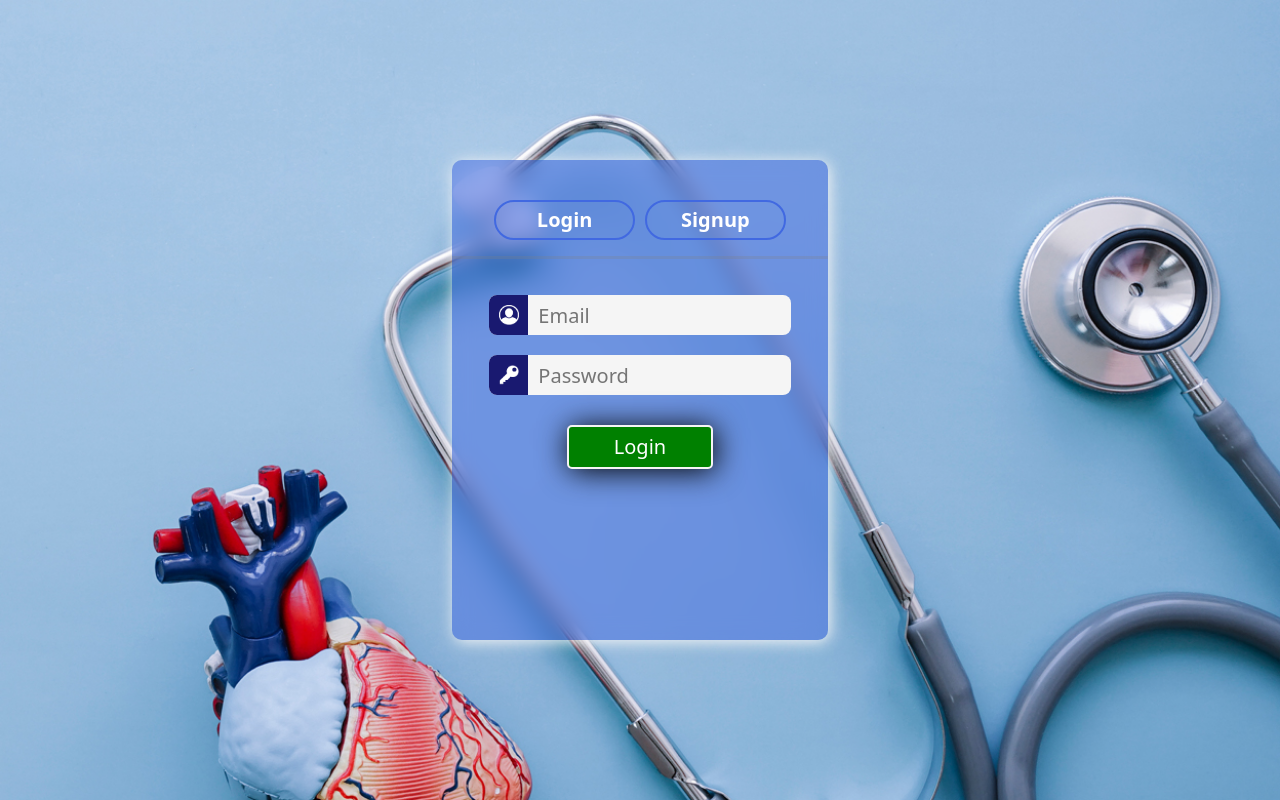
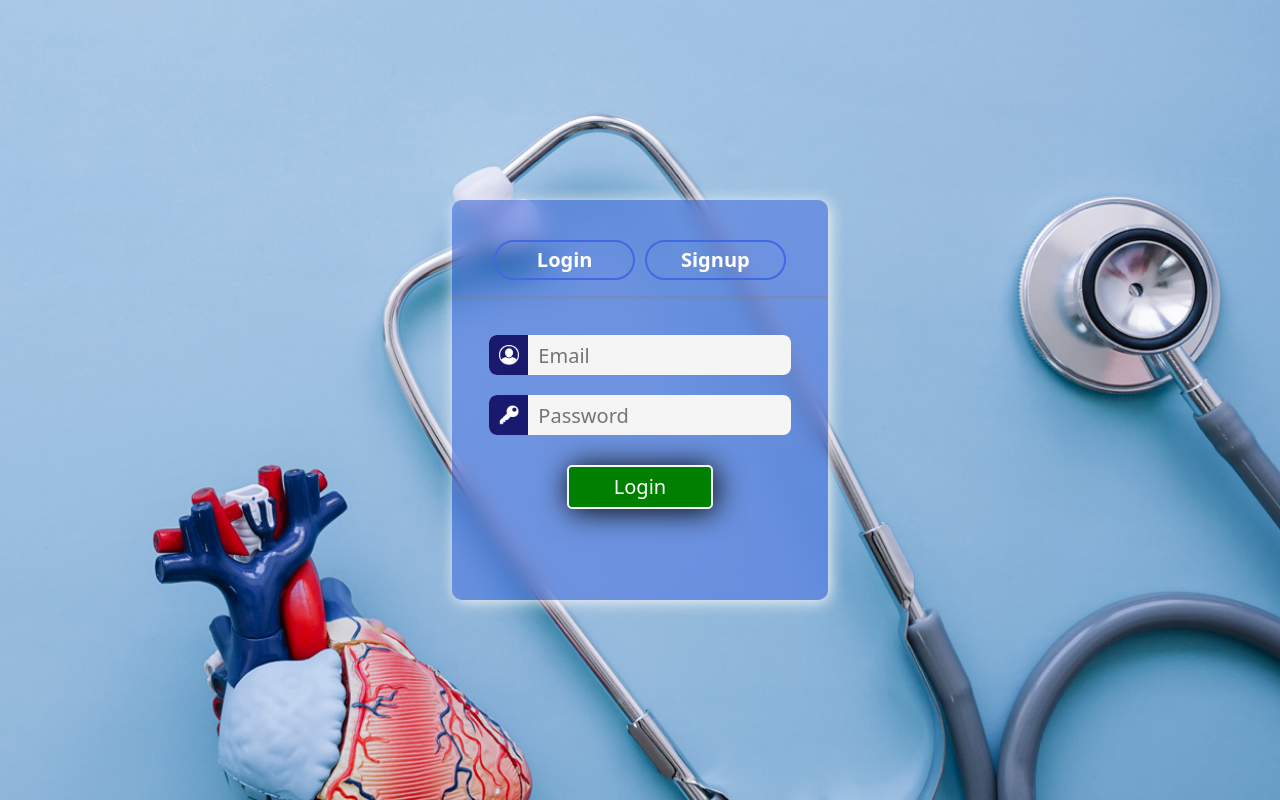
Before and after one commit to Moroundiya/Hackaton, a plain HTML site: page account.html in a window 1280 px wide. Drawn offline with Linux system fonts and the light colour scheme.

Commit message:
Update account.css

```diff
--- a/account.css
+++ b/account.css
@@ -23,7 +23,7 @@ body {
 
 #container .container-fluid {
     width: 30%;
-    height: 60%;
+    height: 50%;
     background-color: rgba(65, 105, 225, 0.5);
     backdrop-filter: blur(10px);
     border-radius: 10px;
```
